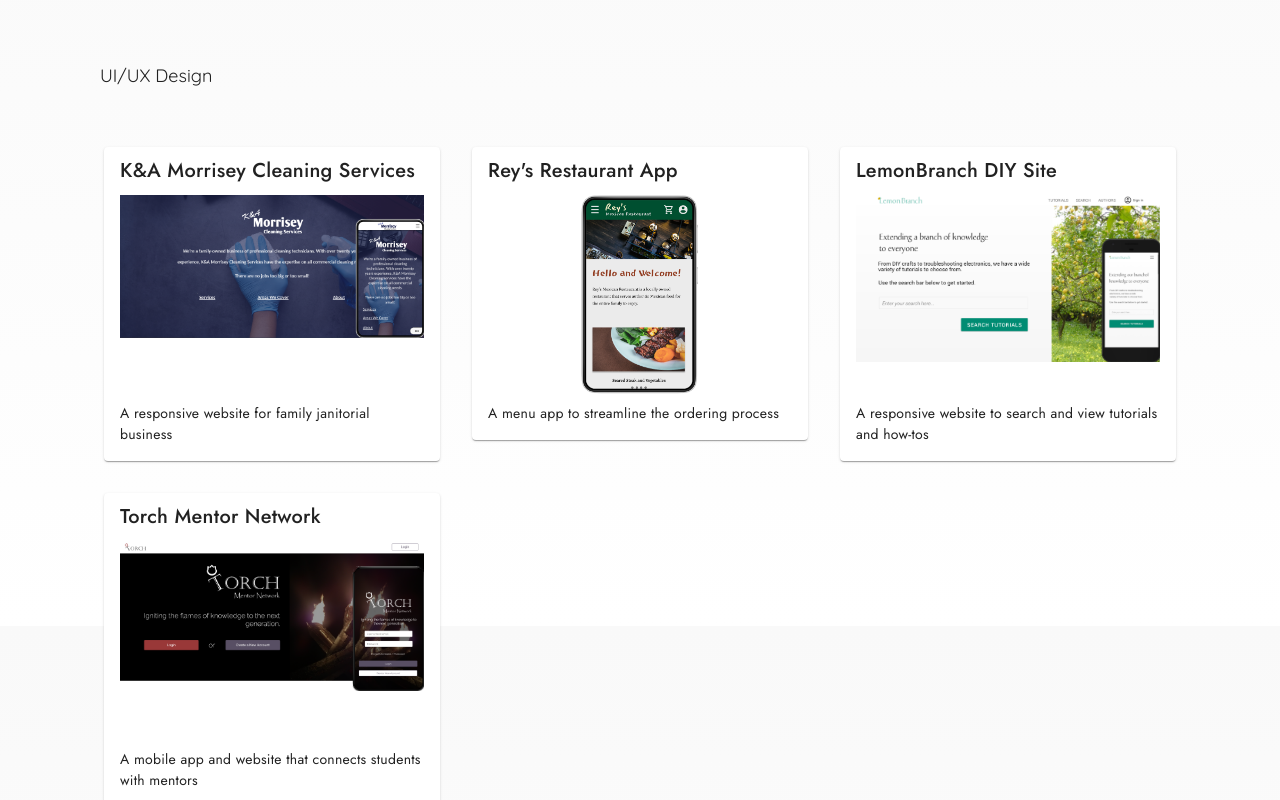
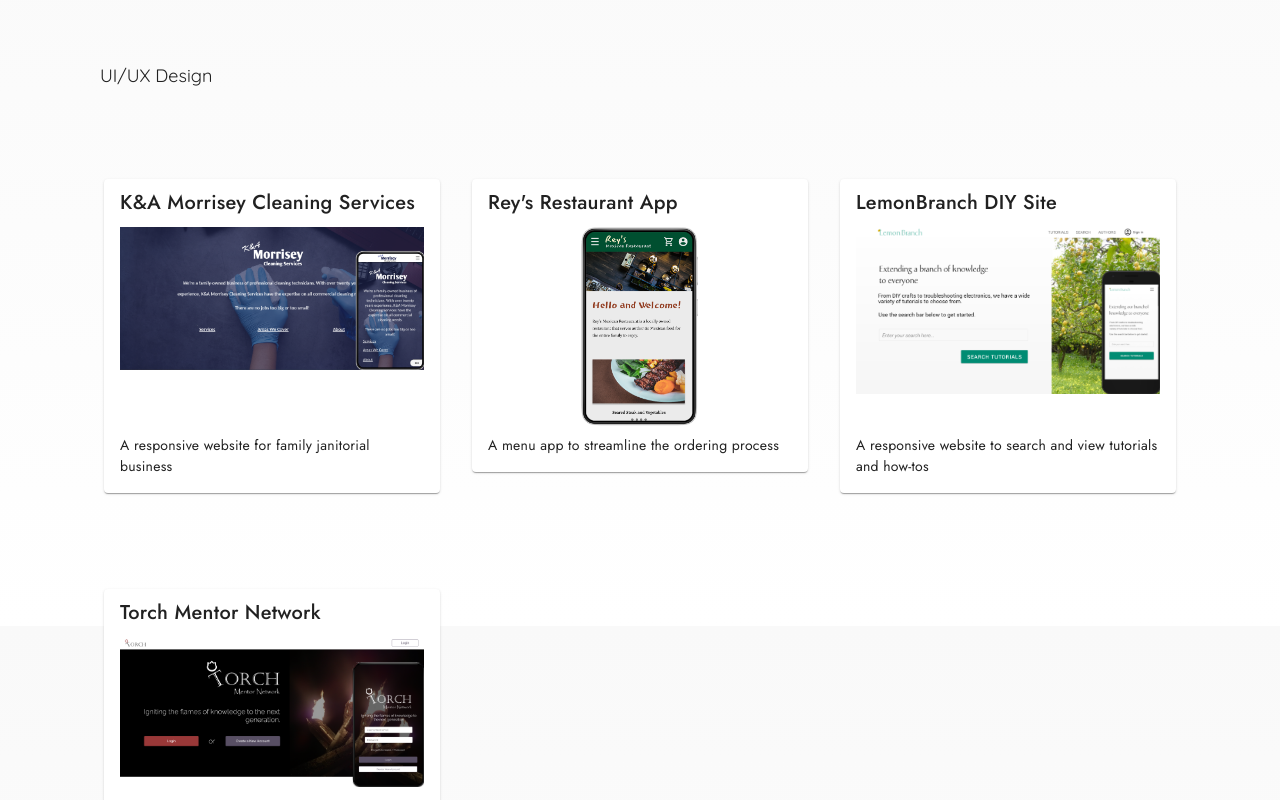
Before and after one commit to keljr021/portfolio-2023, a Vue app: page / in a window 1280 px wide. Shown: the part 960-1760 px from the top of the page. Built offline with nearby package versions, Linux system fonts and the light colour scheme.

Commit message:
Expands card items

```diff
--- a/src/components/partials/WorkItem.vue
+++ b/src/components/partials/WorkItem.vue
@@ -62,7 +62,7 @@ export default {
 </script>
 
 <template>
-    <v-col cols="12" sm="6" md="6" lg="4" class="text-center pa-4">
+    <v-col cols="12" sm="6" md="6" lg="4" class="text-center pa-4 my-8">
 
          <!-- Card component-->
         <v-card class="work-card" @click="setSlide(slideId)">
```
